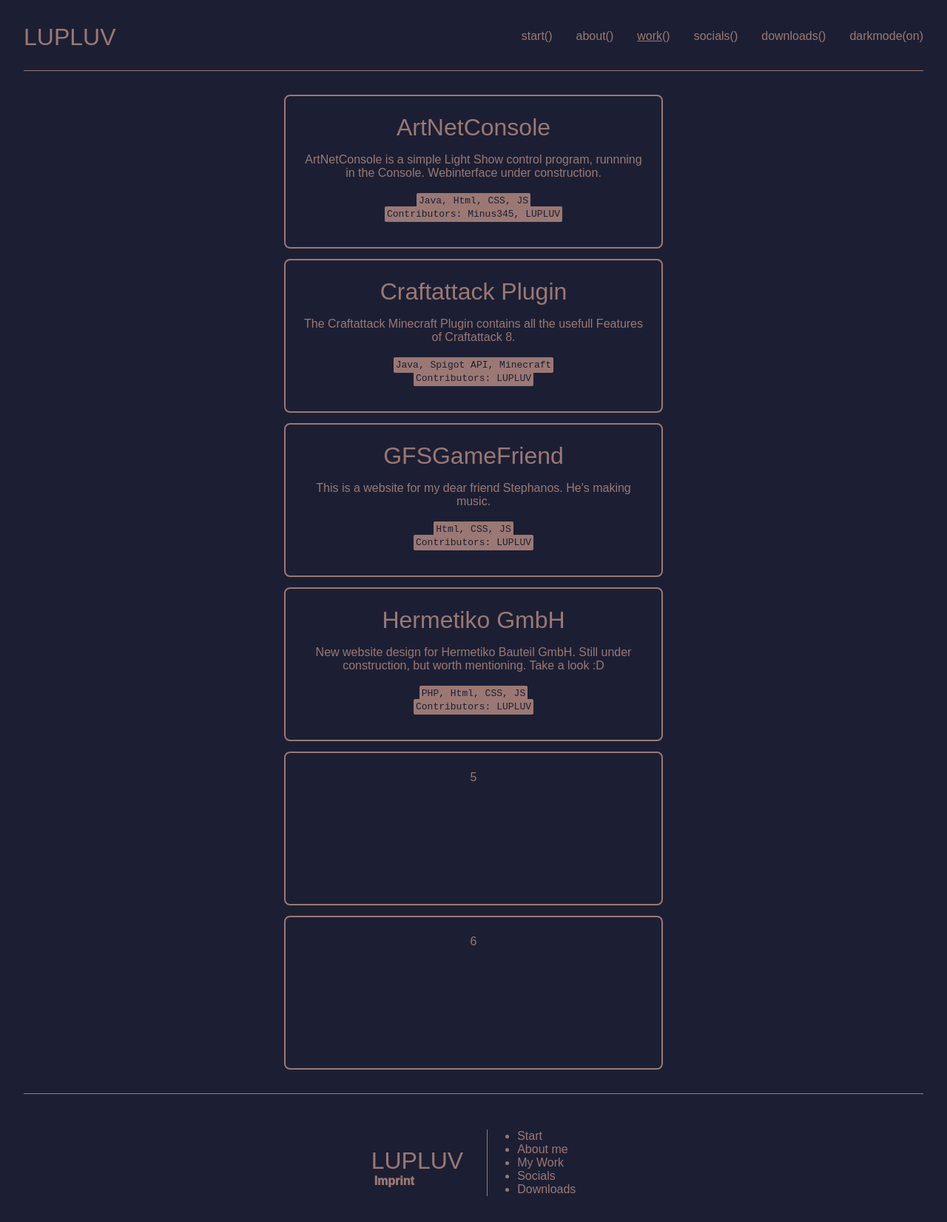
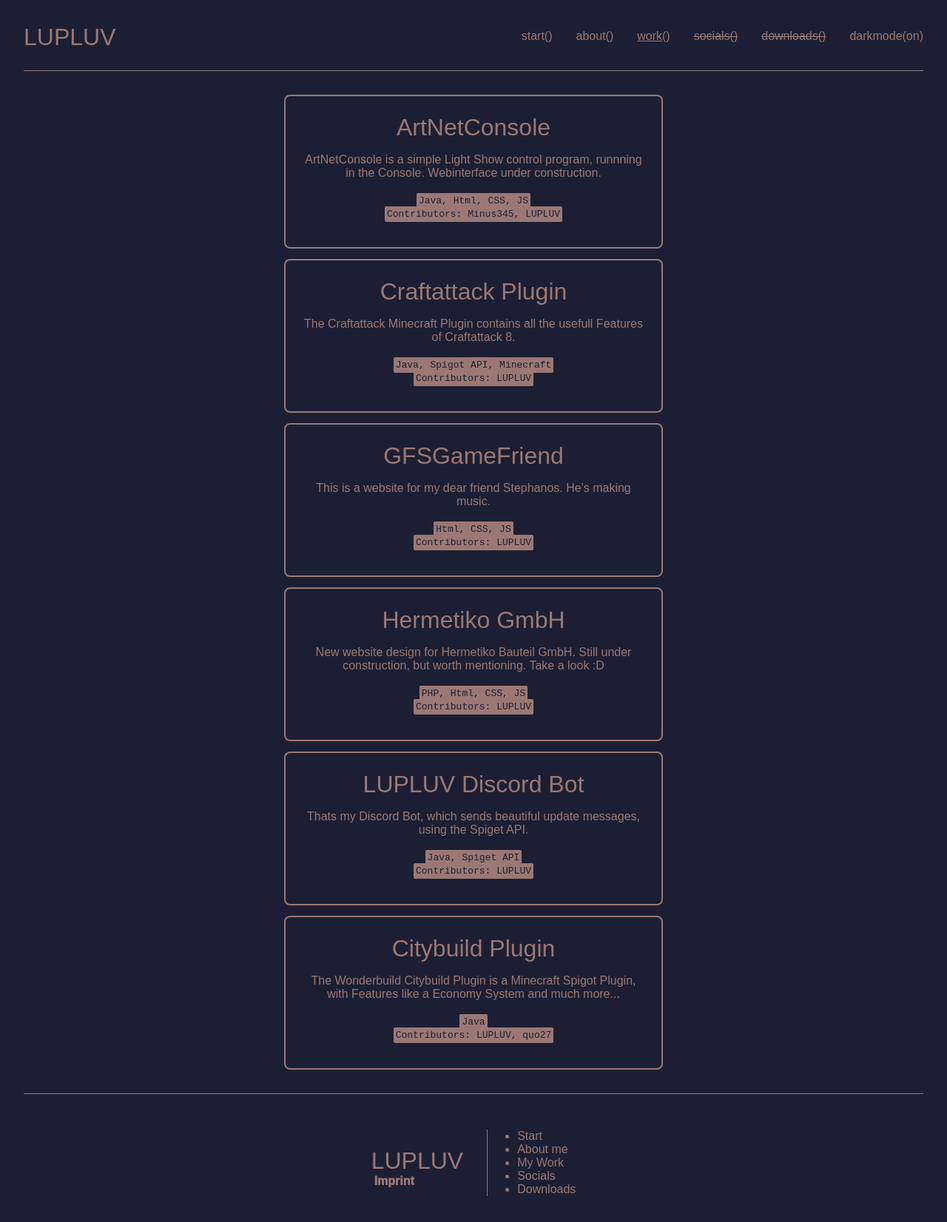
Before and after one commit to LUPLUV/portfolio_site, a plain HTML site: page work/index.html in a window 1280 px wide. Shown: the whole page at 74% size. Drawn offline with nearby package versions, Linux system fonts and the light colour scheme; a web font is replaced by a local one.

Commit message:
disabled socials and downloads navbar links

```diff
--- a/assets/main.css
+++ b/assets/main.css
@@ -148,7 +148,7 @@ body{
     border: 1px solid var(--burnished-brown);
 } /* Green */
 .html {
-    width: 70%;
+    width: 60%;
     border: 1px solid var(--burnished-brown);
 } /* Blue */
 .js {
@@ -261,7 +261,7 @@ p{
     }
 }
 
-@media only screen and (max-width: 1740px){
+@media only screen and (max-width: 1500px){
     .work-grid-container{
         grid-template-columns: auto;
     }
--- a/work/index.html
+++ b/work/index.html
@@ -20,8 +20,8 @@
                 <li class="nav-items-links-li" onclick="window.open('../', '_self')">start()</li>
                 <li class="nav-items-links-li" onclick="window.open('../about', '_self')">about()</li>
                 <li class="nav-items-links-li"><u>work</u>()</li>
-                <li class="nav-items-links-li" onclick="window.open('../socials', '_self')">socials()</li>
-                <li class="nav-items-links-li" onclick="window.open('../downloads', '_self')">downloads()</li>
+                <li class="nav-items-links-li" onclick="window.open('../socials', '_self')"><del>socials()</del></li>
+                <li class="nav-items-links-li" onclick="window.open('../downloads', '_self')"><del>downloads()</del></li>
                 <li class="darkmode-btn nav-items-links-li" id="darkmode-btn" onclick="toggle_darkmode()">darkmode(on)</li>
             </ul>
             <div class="nav-items-menu">
@@ -79,8 +79,30 @@
                 <br>
                 <code>Contributors: LUPLUV</code>
             </div>
-            <div class="work-grid-item">5</div>
-            <div class="work-grid-item">6</div>
+            <div class="work-grid-item" onclick="window.open('https://github.com/LUPLUV/SupportDiscordBot')">
+                <div class="work-grid-item-header">
+                    LUPLUV Discord Bot
+                </div>
+                <div class="work-grid-item-paragraph">
+                    Thats my Discord Bot, which sends beautiful update messages, using the Spiget API.
+                </div>
+                <br>
+                <code>Java, Spiget API</code>
+                <br>
+                <code>Contributors: LUPLUV</code>
+            </div>
+            <div class="work-grid-item" onclick="window.open('https://github.com/LUPLUV/Citybuild')">
+                <div class="work-grid-item-header">
+                    Citybuild Plugin
+                </div>
+                <div class="work-grid-item-paragraph">
+                    The Wonderbuild Citybuild Plugin is a Minecraft Spigot Plugin, with Features like a Economy System and much more...
+                </div>
+                <br>
+                <code>Java</code>
+                <br>
+                <code>Contributors: LUPLUV, quo27</code>
+            </div>
         </div>
     </div>
     <div class="footer-wrapper">
```
Also changed, not shown: about/index.html (+6 -6 lines), imprint/index.html (+2 -2 lines), index.html (+2 -2 lines).
